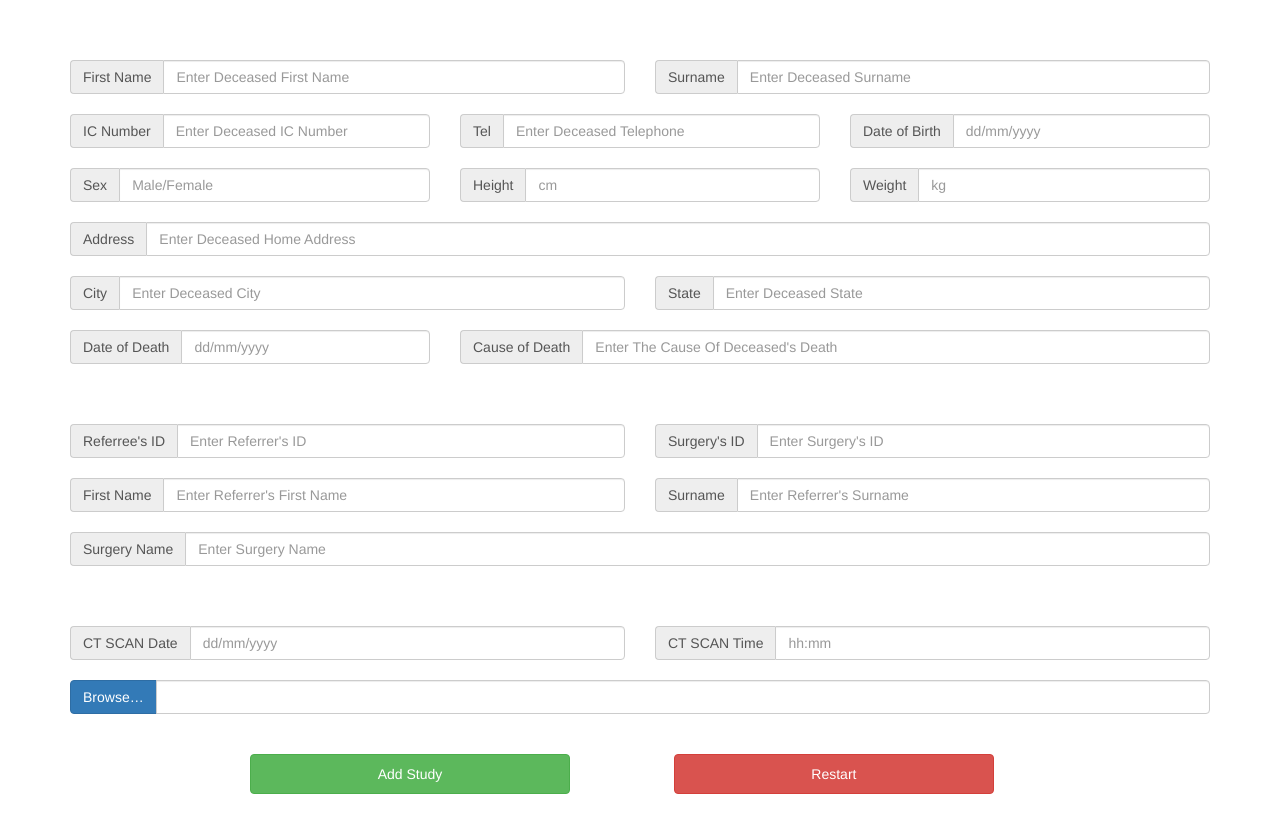
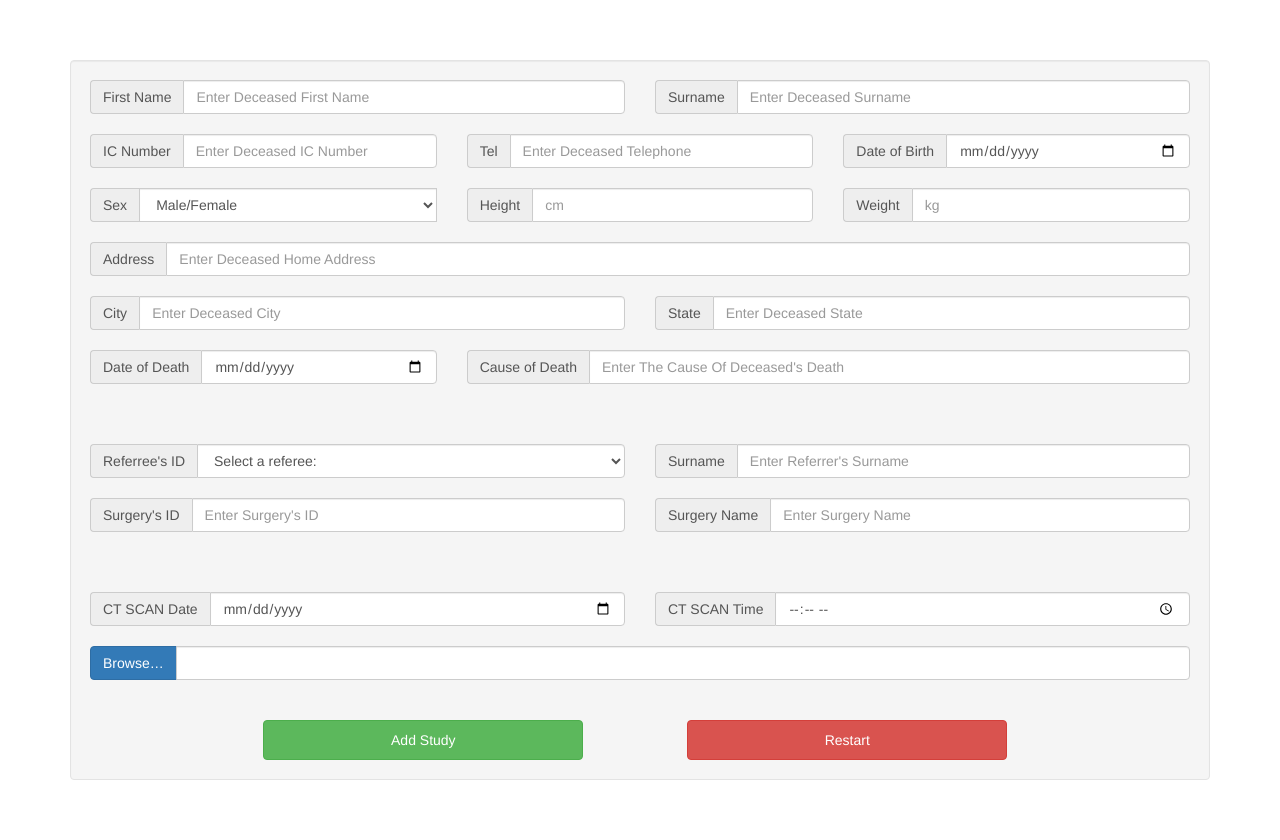
Before and after one commit to sheikhnasha/FYP, a PHP site: page /newStudy.php in a window 1280 px wide. Shown: the part 52-892 px from the top of the page. Before the commit the page ends 846 px from the top, so only its background shows below. Run offline with PHP 8.4, Linux system fonts and the light colour scheme; data that the repository does not hold is empty.

Commit message:
Added files via upload

```diff
--- /dev/null
+++ b/conn.php
@@ -0,0 +1,9 @@
+		<?php
+			// Create connection
+			$conn = new mysqli($servername="localhost", $username = "", $password = "", $dbname = "test");
+
+			// Check connection
+			if ($conn->connect_error) {
+			die("Connection failed: " . $conn->connect_error);
+			}
+			?>
--- a/home.php
+++ b/home.php
@@ -1,5 +1,7 @@
 <!DOCTYPE html>
 <html lang="en">
+
+
 <head>
 <title>Welcome 21st century cloudGraphy</title>
 
--- a/index.php
+++ b/index.php
@@ -1,5 +1,6 @@
 <!DOCTYPE html>
 <html lang="en">
+
 <title>CloudGraphy</title>
 
 <meta name="viewport" content="width=device-width, initial-scale=1">
@@ -21,7 +22,6 @@
 					<div class="col-sm-12">
 
 							<input type="text" name="email" required class="form-control" id="exampleInputAmount" placeholder="Email">
-
 					</div>
 				</div>
 
--- a/newStudy.php
+++ b/newStudy.php
@@ -22,19 +22,20 @@
 <br>
 
 	<div class="container">
+			<form class="well form-horizontal" method="post" action="studyback.php">
 
 				<div class="row">
 					<div class="col-lg-6">
 						<div class="input-group">
 							<span class="input-group-addon" id="basic-addon2">First Name</span>
-							<input type="text" class="form-control" placeholder="Enter Deceased First Name" aria-describedby="basic-addon1">
+							<input type="text" name="objectFN" class="form-control" placeholder="Enter Deceased First Name" required>
 						</div>
 					</div>
 
 					<div class = "col-lg-6">
 						<div class="input-group">
 							<span class="input-group-addon" id="basic-addon3">Surname</span>
-							<input type="text" class="form-control" placeholder="Enter Deceased Surname" aria-describedby="basic-addon1">
+							<input type="text" name="objectSN" class="form-control" placeholder="Enter Deceased Surname"  required>
 						</div>
 					</div>
 				</div>
@@ -45,21 +46,21 @@
 					<div class="col-lg-4">
 						<div class="input-group">
 							<span class="input-group-addon" id="basic-addon2">IC Number</span>
-							<input type="text" class="form-control" placeholder="Enter Deceased IC Number" aria-describedby="basic-addon1">
+							<input type="number"  name="objectIC" class="form-control" placeholder="Enter Deceased IC Number" required>
 						</div>
 					</div>
 
 					<div class="col-lg-4">
 						<div class="input-group">
 							<span class="input-group-addon" id="basic-addon2">Tel</span>
-							<input type="text" class="form-control" placeholder="Enter Deceased Telephone" aria-describedby="basic-addon1">
+							<input type="number" name="objectTel" class="form-control" placeholder="Enter Deceased Telephone">
 						</div>
 					</div>
 
 					<div class="col-lg-4">
 						<div class="input-group">
 							<span class="input-group-addon" id="basic-addon2">Date of Birth</span>
-							<input type="text" class="form-control" placeholder="dd/mm/yyyy" aria-describedby="basic-addon1">
+							<input type="date" name="objectDOB" class="form-control" placeholder="dd/mm/yyyy" required>
 						</div>
 					</div>
 				</div>
@@ -68,21 +69,27 @@
 
 				<div class ="row">
 					<div class="col-lg-4">
-						<div class="input-group">
-							<span class="input-group-addon" id="basic-addon2">Sex</span>
-							<input type="text" class="form-control" placeholder="Male/Female" aria-describedby="basic-addon1">
-						</div>
+
+					<div class="input-group">
+						<span class="input-group-addon" id="basic-addon2">Sex</span>
+							<select class="form-control" id="sel1" name="objectSex" required>
+							<option value="">Male/Female</option>
+							<option>Male</option>
+							<option>Female</option>
+							</select>
+						<br>
+					</div>
 					</div>
 					<div class="col-lg-4">
 						<div class="input-group">
 							<span class="input-group-addon" id="basic-addon2">Height</span>
-							<input type="text" class="form-control" placeholder="cm" aria-describedby="basic-addon1">
+							<input type="number" name="objectHeight" class="form-control" placeholder="cm" min="0">
 						</div>
 					</div>
 					<div class="col-lg-4">
 						<div class="input-group">
 							<span class="input-group-addon" id="basic-addon2">Weight</span>
-							<input type="text" class="form-control" placeholder="kg" aria-describedby="basic-addon1">
+							<input type="number" name="objectWeight" class="form-control" placeholder="kg" min="0">
 						</div>
 					</div>
 				</div>
@@ -93,7 +100,7 @@
 					<div class="col-lg-12">
 						<div class="input-group">
 							<span class="input-group-addon" id="basic-addon2">Address</span>
-							<input type="text" class="form-control" placeholder="Enter Deceased Home Address" aria-describedby="basic-addon1">
+							<input type="text" name="objectAdd" class="form-control" placeholder="Enter Deceased Home Address">
 						</div>
 					</div>
 				</div>
@@ -104,13 +111,13 @@
 					<div class="col-lg-6">
 						<div class="input-group">
 							<span class="input-group-addon" id="basic-addon2">City</span>
-							<input type="text" class="form-control" placeholder="Enter Deceased City" aria-describedby="basic-addon1">
+							<input type="text" name="objectCity" class="form-control" placeholder="Enter Deceased City">
 						</div>
 					</div>
 					<div class="col-lg-6">
 						<div class="input-group">
 							<span class="input-group-addon" id="basic-addon2">State</span>
-							<input type="text" class="form-control" placeholder="Enter Deceased State" aria-describedby="basic-addon1">
+							<input type="text" name="objectState" class="form-control" placeholder="Enter Deceased State" >
 						</div>
 					</div>
 				</div>
@@ -121,13 +128,13 @@
 					<div class="col-lg-4">
 						<div class="input-group">
 							<span class="input-group-addon" id="basic-addon2">Date of Death</span>
-							<input type="text" class="form-control" placeholder="dd/mm/yyyy" aria-describedby="basic-addon1">
+							<input type="date" name="objectDOD" class="form-control" placeholder="dd/mm/yyyy" required>
 						</div>
 					</div>
 					<div class="col-lg-8">
 						<div class="input-group">
 							<span class="input-group-addon" id="basic-addon2">Cause of Death</span>
-							<input type="text" class="form-control" placeholder="Enter The Cause Of Deceased's Death" aria-describedby="basic-addon1">
+							<input type="text" name="objectCause" class="form-control" placeholder="Enter The Cause Of Deceased's Death" required>
 						</div>
 					</div>
 				</div>
@@ -135,49 +142,49 @@
 					<br>
 					<br>
 					<br>
-
+				<?php
+					include ('conn.php');
+					$sql = "SELECT * FROM referees";
+					$result = $conn->query($sql);
+					?>
 					<div class="row">
 					<div class="col-lg-6">
 						<div class="input-group">
 							<span class="input-group-addon" id="basic-addon2">Referree's ID</span>
-							<input type="text" class="form-control" placeholder="Enter Referrer's ID" aria-describedby="basic-addon1">
+								<select class="form-control" id="refID" name="refID" required>
+							<option value="">Select a referee:</option>
+							<?php while($row = $result->fetch_assoc()):?>
+							<option><?php echo $row['referreeID'] ." - ". $row['firstName'] ;?></option>
+							<?php endwhile;?>
+							</select>
 						</div>
 					</div>
 
-					<div class="col-lg-6">
-						<div class="input-group">
-							<span class="input-group-addon" id="basic-addon2">Surgery's ID</span>
-							<input type="text" class="form-control" placeholder="Enter Surgery's ID" aria-describedby="basic-addon1">
-						</div>
-					</div>
-
-				</div>
-
-				<br>
-
-					<div class="row">
-					<div class="col-lg-6">
-						<div class="input-group">
-							<span class="input-group-addon" id="basic-addon2">First Name</span>
-							<input type="text" class="form-control" placeholder="Enter Referrer's First Name" aria-describedby="basic-addon1">
-						</div>
-					</div>
 
 					<div class = "col-lg-6">
 						<div class="input-group">
 							<span class="input-group-addon" id="basic-addon3">Surname</span>
-							<input type="text" class="form-control" placeholder="Enter Referrer's Surname" aria-describedby="basic-addon1">
+							<input type="text" name="refSN" class="form-control" placeholder="Enter Referrer's Surname" >
 						</div>
 					</div>
 				</div>
 
+
+
+
 				<br>
 
 				<div class="row">
-					<div class="col-lg-12">
+					<div class="col-lg-6">
+						<div class="input-group">
+							<span class="input-group-addon" id="basic-addon2">Surgery's ID</span>
+							<input type="number" name="surID" id="surID" class="form-control" placeholder="Enter Surgery's ID" >
+						</div>
+					</div>
+					<div class="col-lg-6">
 						<div class="input-group">
 							<span class="input-group-addon" id="basic-addon2">Surgery Name</span>
-							<input type="text" class="form-control" placeholder="Enter Surgery Name" aria-describedby="basic-addon1">
+							<input type="text" name="surgeryName" class="form-control" placeholder="Enter Surgery Name" >
 						</div>
 					</div>
 				</div>
@@ -191,14 +198,14 @@
 					<div class="col-lg-6">
 						<div class="input-group">
 							<span class="input-group-addon" id="basic-addon2">CT SCAN Date</span>
-							<input type="text" class="form-control" placeholder="dd/mm/yyyy" aria-describedby="basic-addon1">
+							<input type="date" name="CTDate" class="form-control" placeholder="dd/mm/yyyy" >
 						</div>
 					</div>
 
 					<div class="col-lg-6">
 						<div class="input-group">
 							<span class="input-group-addon" id="basic-addon2">CT SCAN Time</span>
-							<input type="text" class="form-control" placeholder="hh:mm" aria-describedby="basic-addon1">
+							<input type="time" name="CTTime" class="form-control" placeholder="hh:mm" >
 						</div>
 					</div>
 				</div>
@@ -222,9 +229,10 @@
 					<div class='row'>
 						<div class="col-lg-2">
 						</div>
-						<button type="button" class="btn btn-success" style="width: 320px; height: 40px">Add Study</button>
-						<button type="button" class="btn btn-danger" style="width: 320px; margin-left: 100px; height: 40px">Restart</button>
+						<button  type="submit" name="Submit" class="btn btn-success" style="width: 320px; height: 40px">Add Study</button>
+						<button  type="button" class="btn btn-danger" style="width: 320px; margin-left: 100px; height: 40px">Restart</button>
 					</div>
+					</form>
 
 	</div>
 
--- a/signUp.php
+++ b/signUp.php
@@ -36,7 +36,7 @@
 				<br>
 					<div class="col-sm-12">
 
-							<input type="text" name="signEmail" class="form-control" id="exampleInputAmount" placeholder="Email" required>
+							<input type="email" name="signEmail" class="form-control" id="exampleInputAmount" placeholder="Email" required>
 
 					</div>
 				</div>
--- a/signUpback.php
+++ b/signUpback.php
@@ -39,8 +39,7 @@
 			}
 			$sql3 = "INSERT INTO `referees` (`referreeID`, `userID`, `firstName`, `surName`, `surgeryID`) VALUES (NULL, '$userID', '$signFN', '$signSN', '$surgeryID')";
 			$result = $conn->query($sql3);
-
-
+			header('Location: signSuccess.php');
 
 			?>
 
```
Also changed, not shown: js/studyReff_fill.js (added, +27 -0 lines), login.php (+5 -9 lines), studyback.php (added, +43 -0 lines).
